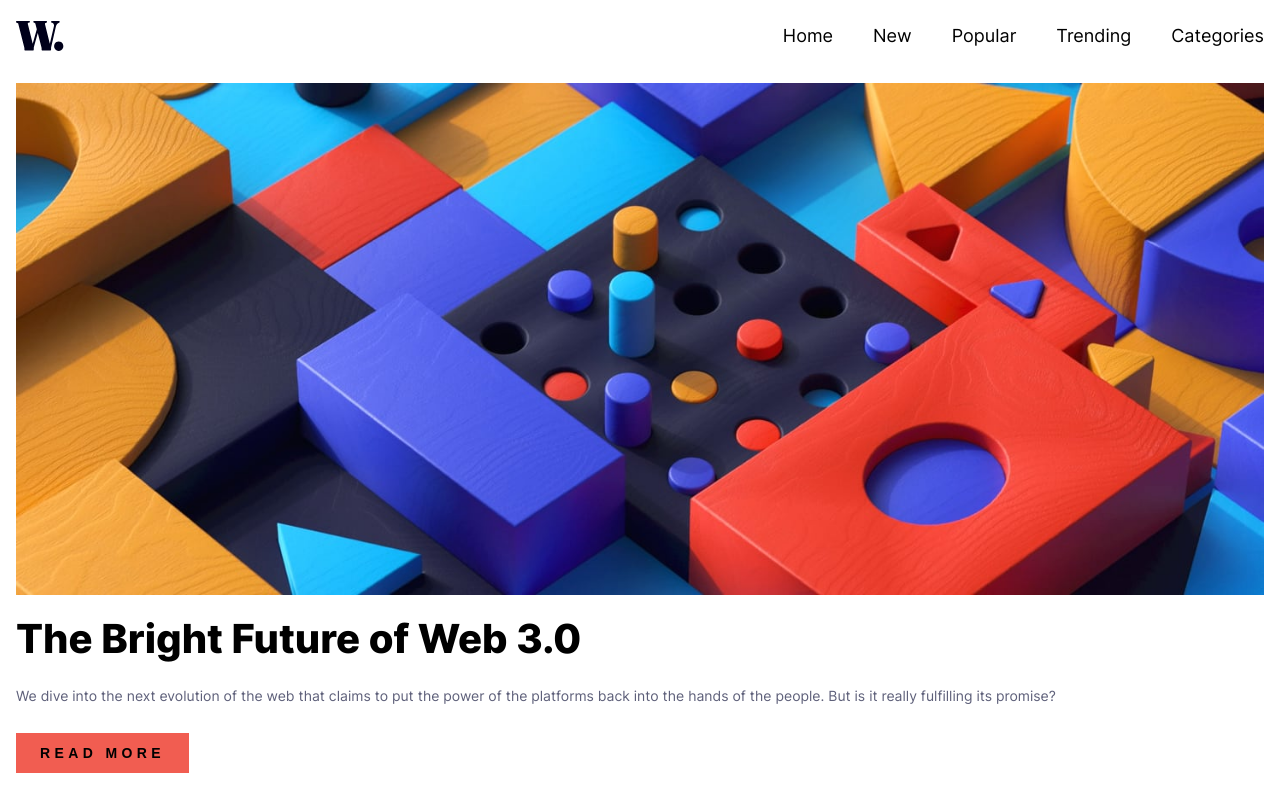
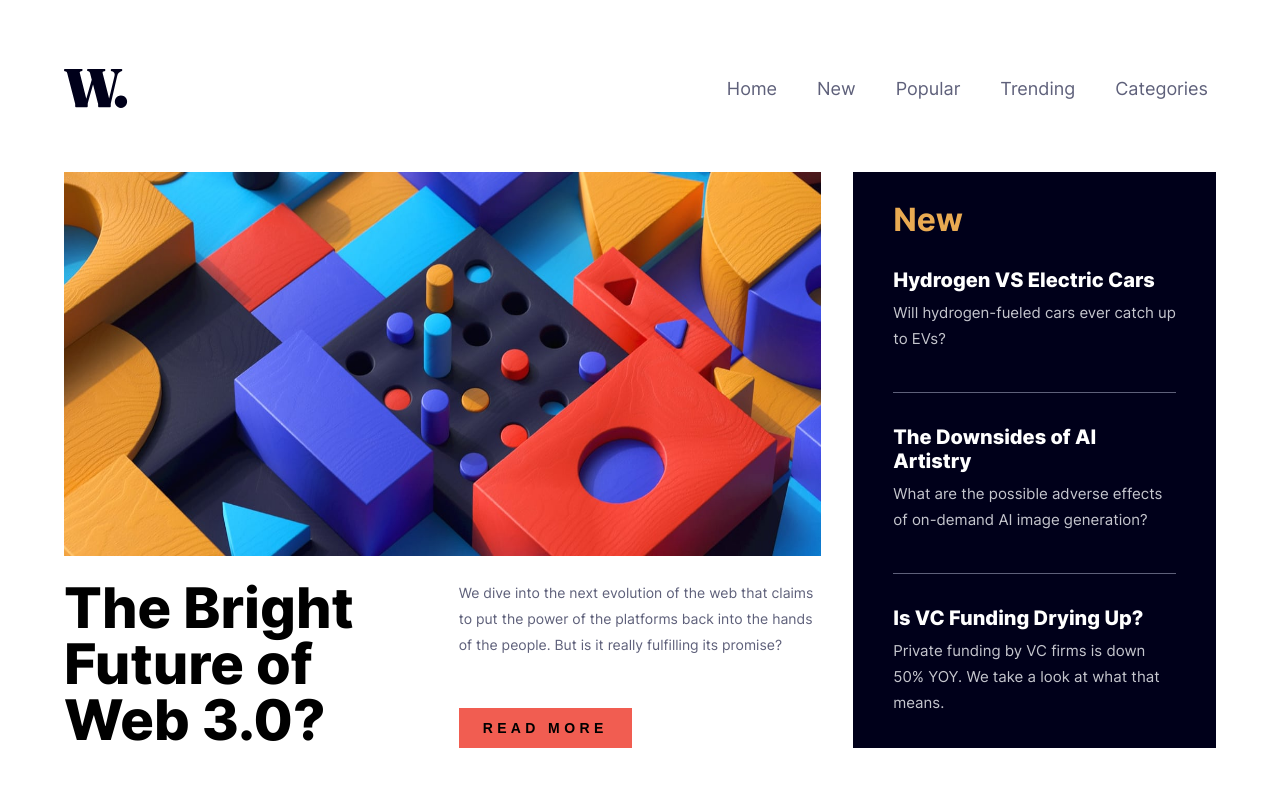
Before and after one commit to ashkir004/news-homepage, a SvelteKit app: page / in a window 1280 px wide. Shown: the top 800 px of the page. Built offline with nearby package versions, Linux system fonts and the light colour scheme.

Commit message:
first finished solution

```diff
--- a/src/app.css
+++ b/src/app.css
@@ -1,4 +1,6 @@
-*, *::before, *::after {
+*,
+*::before,
+*::after {
 	box-sizing: border-box;
 	margin: 0;
 	padding: 0;
@@ -13,14 +15,14 @@
 }
 
 :root {
-    --white: #FFFFFF;
+	--white: #ffffff;
 	--black: #000000;
 	--grey-200: #d8d8d8;
 	--grey-300: #c5c6ce;
-    --navy-600: #5E607A;
-    --navy-950: #00001A;
-    --gold-400: #E9AA52;
-    --red-500: #F15D51;
+	--navy-600: #5e607a;
+	--navy-950: #00001a;
+	--gold-400: #e9aa52;
+	--red-500: #f15d51;
 
 	--font: 'Inter', sans-serif;
 	--w-regular: 400;
@@ -63,6 +65,10 @@ body {
 	font-family: var(--font);
 	color: var(--navy-600);
 	background-color: var(--white);
+	padding: 0 var(--s-200) var(--s-1100);
+	display: flex;
+	flex-direction: column;
+	gap: var(--s-300);
 }
 
 .hide {
@@ -71,6 +77,10 @@ body {
 
 .transparent {
 	background-color: transparent;
+}
+
+a {
+	text-decoration: none;
 }
 
 header {
@@ -85,7 +95,7 @@ header {
 	align-items: flex-start;
 	width: 100%;
 	margin-top: var(--s-250);
-    padding-inline: var(--s-200);
+	padding-right: var(--s-100);
 }
 
 .logo {
@@ -94,14 +104,11 @@ header {
 }
 
 .open {
-    min-width: var(--s-400);
-    min-height: var(--s-400);
+	width: var(--s-400);
+	height: var(--s-400);
 	background-color: transparent;
 	border: none;
 	cursor: pointer;
-    position: absolute;
-    top: var(--s-300);
-    right: var(--s-250);
 	z-index: 1000;
 }
 
@@ -132,16 +139,34 @@ nav ul {
 	font-size: var(--font-md);
 }
 
-nav ul li {
+nav ul li a {
 	cursor: pointer;
+	color: var(--navy-600);
+}
+
+nav ul li a:hover {
+	color: var(--red-500);
+}
+
+.featured-article-title:hover,
+a:focus > .featured-article-title {
+	color: var(--gold-400);
+}
+
+nav ul li a:focus,
+.article-list-item-title:hover,
+a:focus > .article-list-item-title {
+	color: var(--red-500);
+}
+
+a:focus {
+	outline: none;
 }
 
 main {
 	display: flex;
 	flex-direction: column;
 	gap: var(--s-900);
-    padding: var(--s-400) var(--s-200) var(--s-1100);
-    /* background-color: aliceblue; */
 }
 
 .article {
@@ -199,7 +224,7 @@ main {
 	color: var(--grey-300);
 }
 
-.featured-article:not(:last-child)::after  {
+.featured-article:not(:last-child)::after {
 	width: 100%;
 	height: 1px;
 	background-color: var(--navy-600);
@@ -236,6 +261,7 @@ main {
 .article-list-item img {
 	max-width: var(--s-1200);
 	height: auto;
+    width: 100%;
 	grid-column: 1 / 2;
 	grid-row: 1 / 4;
 	align-self: stretch;
@@ -261,11 +287,85 @@ main {
 	font-weight: var(--w-regular);
 }
 
+@media (min-width: 48rem) {
+	body {
+		padding: var(--s-100) var(--s-600) var(--s-1100);
+	}
+
+	.featured-articles {
+		padding: var(--s-400) var(--s-500);
+	}
+}
 
 @media (min-width: 64rem) {
+	.logo {
+		max-width: var(--s-800);
+		max-height: var(--s-800);
+	}
+
+	body {
+		display: flex;
+		flex-direction: column;
+		gap: var(--s-800);
+		justify-content: center;
+		align-items: center;
+		padding: var(--s-600) var(--s-800) var(--s-800);
+	}
 
 	header {
 		align-items: center;
+	}
+
+	main {
+		display: grid;
+		grid-template-columns: 1fr 1fr 1fr;
+		column-gap: var(--s-400);
+	}
+
+	.article-image {
+		justify-self: stretch;
+		align-self: stretch;
+	}
+
+	.article {
+		grid-column: 1 / 3;
+		grid-row: 1 / 2;
+		display: grid;
+		grid-template-columns: 1fr 1fr;
+		grid-template-rows: 1fr;
+		column-gap: var(--s-400);
+	}
+
+	.article-image {
+		grid-column: 1 / 3;
+	}
+
+	.article-title {
+		font-size: var(--font-xxxl);
+		line-height: calc(56 / 16 * 1rem);
+		grid-row: 2 / 3;
+	}
+
+	.article-body,
+	.article-cta {
+		grid-column: 2 / 3;
+		grid-row: 2 / 3;
+	}
+
+	.article-cta {
+		align-self: end;
+		justify-self: start;
+	}
+
+	.featured-articles {
+		grid-column: 3 / 4;
+		grid-row: 1 / 2;
+	}
+
+	.articles-list {
+		grid-column: 1 / 4;
+		flex-direction: row;
+		justify-content: space-between;
 	}
 
 	menu {
@@ -289,5 +389,4 @@ main {
 	.onlg-show {
 		display: flex;
 	}
-
 }
--- a/src/app.html
+++ b/src/app.html
@@ -4,6 +4,8 @@
 		<meta charset="utf-8" />
 		<meta name="viewport" content="width=device-width, initial-scale=1" />
 		<meta name="text-scale" content="scale" />
+		<meta name="description" content="A news homepage built with SvelteKit, showcasing the latest news articles and updates." />
+		<title>News Homepage</title>
 		%sveltekit.head%
 	</head>
 	<body data-sveltekit-preload-data="hover">
--- a/src/routes/+page.svelte
+++ b/src/routes/+page.svelte
@@ -12,20 +12,20 @@
 </script>
 
 <header>
-    <img class="logo" src={logo} alt="Logo"/>
+	<img class="logo" src={logo} alt="Logo" />
 
-    <button class="open onlg-hide" onclick={() => menuOpen = !menuOpen}>
-        <img alt="Close Icon" src={menuOpen ? closeMenuIcon : openMenuIcon} class="menu-icon"/>
+	<button class="open onlg-hide" onclick={() => (menuOpen = !menuOpen)}>
+		<img alt="Close Icon" src={menuOpen ? closeMenuIcon : openMenuIcon} class="menu-icon" />
 	</button>
 
-    <menu class="{menuOpen ? '' : 'hide onlg-show'}">
+	<menu class={menuOpen ? '' : 'hide onlg-show'}>
 		<nav>
 			<ul>
-                <li>Home</li>
-                <li>New</li>
-                <li>Popular</li>
-                <li>Trending</li>
-                <li>Categories</li>
+				<li><a href="#home">Home</a></li>
+				<li><a href="#new">New</a></li>
+				<li><a href="#popular">Popular</a></li>
+				<li><a href="#trending">Trending</a></li>
+				<li><a onfocusout={() => (menuOpen = false)} href="#categories">Categories</a></li>
 			</ul>
 		</nav>
 	</menu>
@@ -33,45 +33,56 @@
 
 <main>
 	<article class="article">
-        <img class="article-image hide onlg-show" src={imgWeb3Desktop} alt="Web 3.0"/>
-        <img class="article-image onlg-hide" src={imgWeb3Mobile} alt="Web 3.0"/>
-        <h1 class="article-title">The Bright Future of Web 3.0</h1>
-        <p class="article-body">We dive into the next evolution of the web that claims to put the power of the platforms back into the hands of the people. But is it really fulfilling its promise?</p>
+		<img class="article-image hide onlg-show" src={imgWeb3Desktop} alt="Web 3.0" />
+		<img class="article-image onlg-hide" src={imgWeb3Mobile} alt="Web 3.0" />
+		<h1 class="article-title">The Bright Future of Web 3.0?</h1>
+		<p class="article-body">
+			We dive into the next evolution of the web that claims to put the power of the platforms back
+			into the hands of the people. But is it really fulfilling its promise?
+		</p>
 		<button class="article-cta">READ MORE</button>
 	</article>
 	<section class="featured-articles">
 		<h2>New</h2>
 		<article class="featured-article">
-            <h3 class="featured-article-title">Hydrogen VS Electric Cars</h3>
+			<a href="#/hydrogen_vs_electric"
+				><h3 class="featured-article-title">Hydrogen VS Electric Cars</h3></a
+			>
 			<p class="featured-article-body">Will hydrogen-fueled cars ever catch up to EVs?</p>
 		</article>
 		<article class="featured-article">
-            <h3 class="featured-article-title">The Downsides of AI Artistry</h3>
-            <p class="featured-article-body">What are the possible adverse effects of on-demand AI image generation?</p>
+			<a href="#/downsides_of_ai"
+				><h3 class="featured-article-title">The Downsides of AI Artistry</h3></a
+			>
+			<p class="featured-article-body">
+				What are the possible adverse effects of on-demand AI image generation?
+			</p>
 		</article>
 		<article class="featured-article">
-            <h3 class="featured-article-title">Is VC Funding Drying Up?</h3>
-            <p class="featured-article-body">Private funding by VC firms is down 50% YOY. We take a look at what that means.</p>
+			<a href="#/vc_funding"><h3 class="featured-article-title">Is VC Funding Drying Up?</h3></a>
+			<p class="featured-article-body">
+				Private funding by VC firms is down 50% YOY. We take a look at what that means.
+			</p>
 		</article>
 	</section>
 
 	<section class="articles-list">
 		<article class="article-list-item">
-            <img src={imgRetroPCs} alt="Retro PCs"/>
+			<img src={imgRetroPCs} alt="Retro PCs" />
 			<h2>01</h2>
-            <h3 class="article-list-item-title">Reviving Retro PCs</h3>
+			<a href="#retro_pcs"><h3 class="article-list-item-title">Reviving Retro PCs</h3></a>
 			<p class="article-list-item-body">What happens when old PCs are given modern upgrades?</p>
 		</article>
 		<article class="article-list-item">
-            <img src={imgTopLaptops} alt="Top Laptops"/>
+			<img src={imgTopLaptops} alt="Top Laptops" />
 			<h2>02</h2>
-            <h3 class="article-list-item-title">Top 10 Laptops of 2022</h3>
+			<a href="#top_laptops"><h3 class="article-list-item-title">Top 10 Laptops of 2022</h3></a>
 			<p class="article-list-item-body">Our best picks for various needs and budgets.</p>
 		</article>
 		<article class="article-list-item">
-            <img src={imgGamingGrowth} alt="Gaming Growth"/>
+			<img src={imgGamingGrowth} alt="Gaming Growth" />
 			<h2>03</h2>
-            <h3 class="article-list-item-title">The Growth of Gaming</h3>
+			<a href="#gaming"><h3 class="article-list-item-title">The Growth of Gaming</h3></a>
 			<p class="article-list-item-body">How the pandemic has sparked fresh opportunities.</p>
 		</article>
 	</section>
```
Lines whose indentation alone changed are shown as unchanged.
